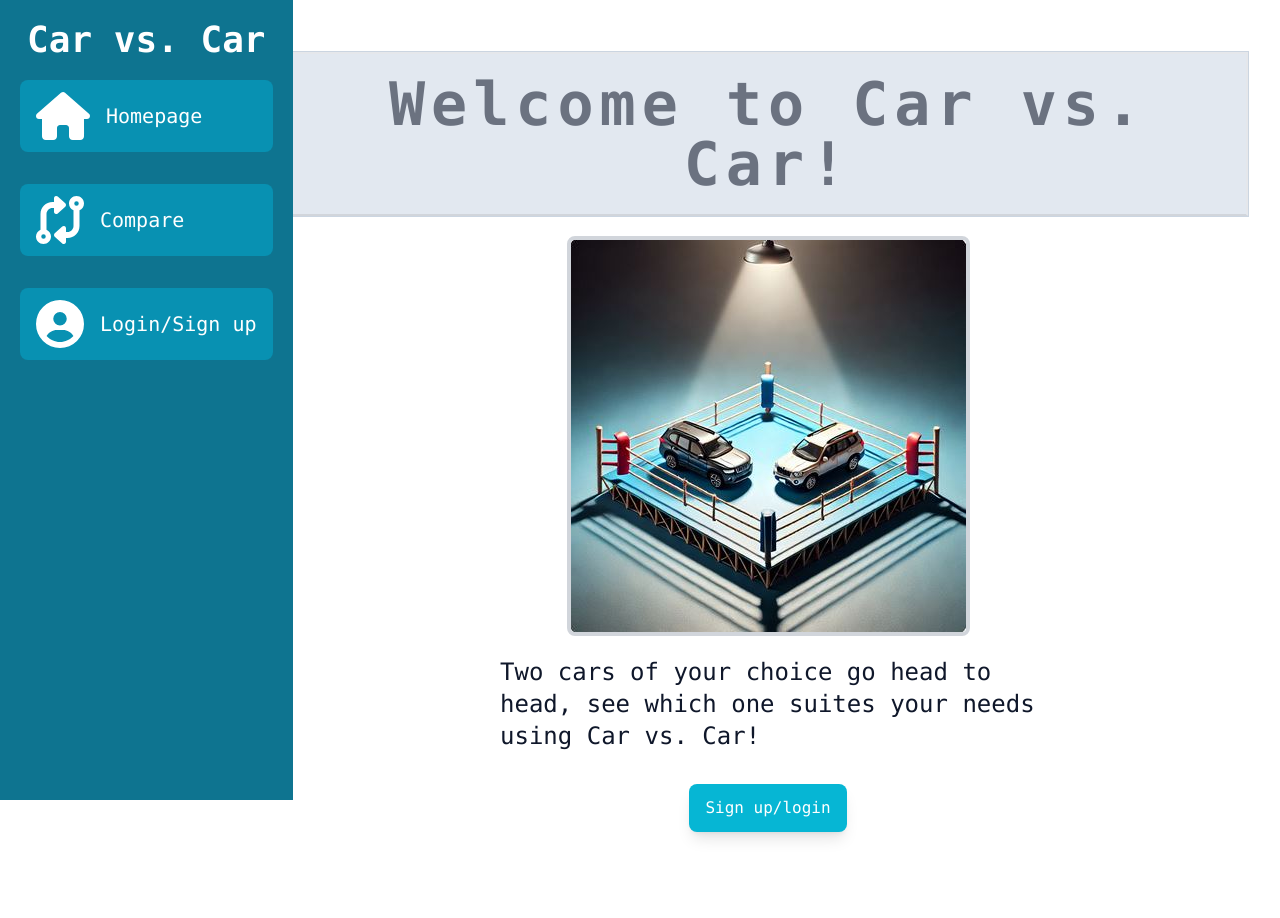
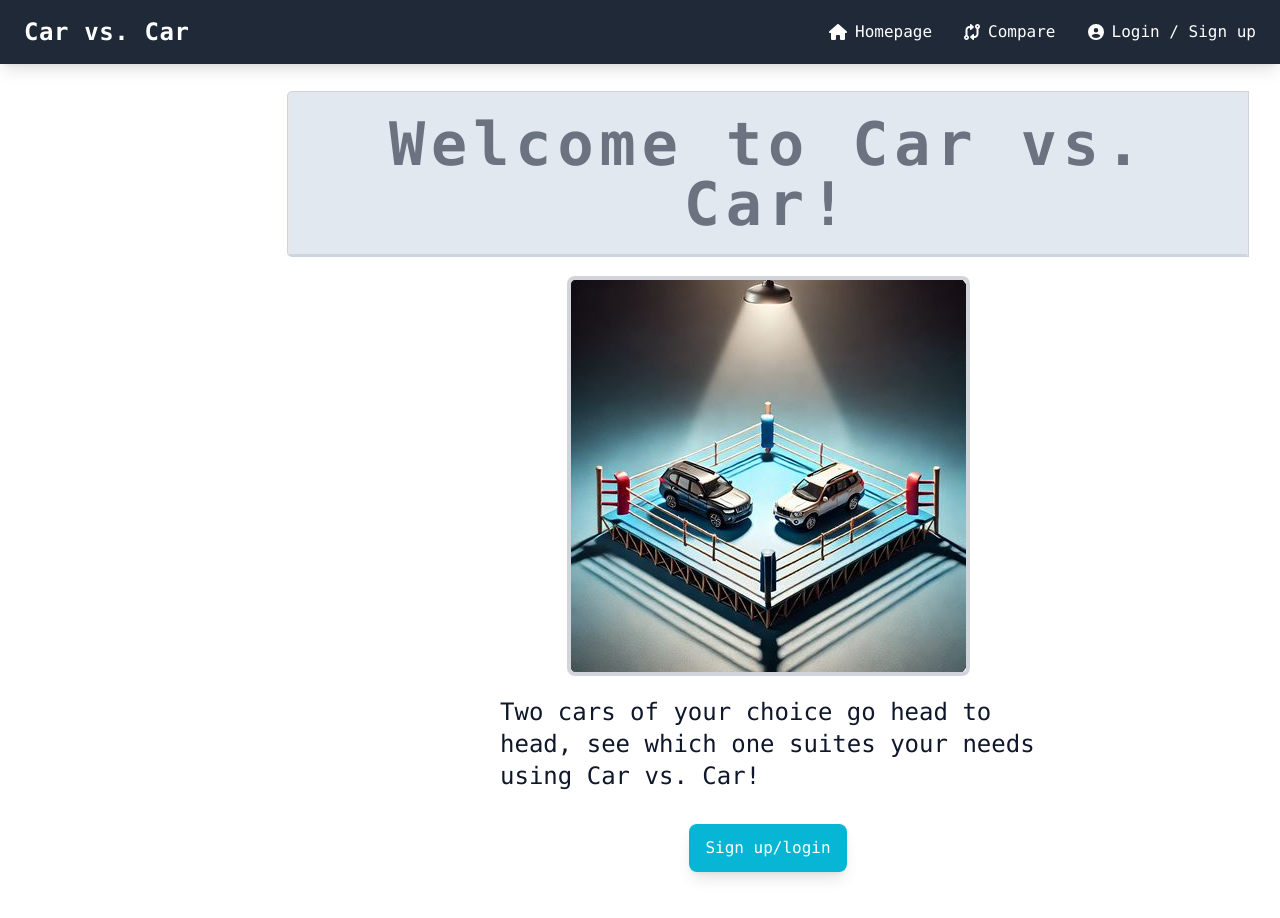
Before and after one commit to alramirez729/CarVsCar, a React (Create React App) app in the folder frontend/: page / in a window 1280 px wide. Shown: the top 918 px of the page. Before the commit the page ends 864 px from the top, so only its background shows below. Built offline with nearby package versions, Linux system fonts and the light colour scheme.

Commit message:
Sidebar --> Top aligned Navbar - ditched the sidebar for a sleek regular Navbar

```diff
--- a/frontend/src/App.js
+++ b/frontend/src/App.js
@@ -14,7 +14,7 @@ function App() {
   return (
     <AuthProvider>
       <Router>
-        <div className="flex bg-white">
+        <div className="flex bg-white my-10">
           <Navbar />  {/* This will display the Navbar on all pages */}
           <div className="ml-64 p-5 w-full"> {/* Adds margin to avoid overlapping with the fixed sidebar */}
             <Routes>
--- a/frontend/src/Navbar.js
+++ b/frontend/src/Navbar.js
@@ -13,40 +13,48 @@ function Navbar() {
   };
 
   return (
-    <aside className="navbar-style">
-      <nav className="p-1">
-        <ul className="space-y-8">
-          <li className="group relative">
-            <h1 className="text-4xl font-bold mb-5 text-center text-white font-mono">Car vs. Car</h1>
-            <Link to="/homepage" className="navbar-button-styling flex items-center space-x-4">
-              <FontAwesomeIcon icon={faHome} size="3x" />
-              <div className="font-mono text-xl flex-grow hidden lg:block">Homepage</div>
+    <nav className="bg-gray-800 text-white w-full py-4 shadow-lg fixed top-0 left-0 z-50">
+      <div className="container mx-auto flex items-center justify-between px-6">
+        {/* Brand / Logo */}
+        <Link to="/" className="text-2xl font-bold font-mono tracking-wide">
+          Car vs. Car
+        </Link>
+
+        {/* Navigation Links */}
+        <ul className="flex items-center space-x-8">
+          <li>
+            <Link to="/homepage" className="hover:text-cyan-400 transition duration-300 flex items-center space-x-2">
+              <FontAwesomeIcon icon={faHome} />
+              <span className="hidden sm:block font-mono">Homepage</span>
             </Link>
           </li>
-          <li className="group relative">
-            <Link to="/compare" className="navbar-button-styling flex items-center space-x-4">
-              <FontAwesomeIcon icon={faCodeCompare} size="3x" />
-              <div className="font-mono text-xl flex-grow hidden lg:block">Compare</div>
+          <li>
+            <Link to="/compare" className="hover:text-cyan-400 transition duration-300 flex items-center space-x-2">
+              <FontAwesomeIcon icon={faCodeCompare} />
+              <span className="hidden sm:block font-mono">Compare</span>
             </Link>
           </li>
           {!isLoggedIn ? (
-            <li className="group relative">
-              <Link to="/loginpage" className="navbar-button-styling flex items-center space-x-4">
-                <FontAwesomeIcon icon={faUserCircle} size="3x" />
-                <div className="font-mono text-xl flex-grow hidden lg:block">Login/Sign up</div>
+            <li>
+              <Link to="/loginpage" className="hover:text-cyan-400 transition duration-300 flex items-center space-x-2">
+                <FontAwesomeIcon icon={faUserCircle} />
+                <span className="hidden sm:block font-mono">Login / Sign up</span>
               </Link>
             </li>
           ) : (
-            <li className="group relative">
-              <button onClick={handleLogout} className="navbar-button-styling flex items-center space-x-4">
-                <FontAwesomeIcon icon={faSignOutAlt} size="3x" />
-                <div className="font-mono text-xl flex-grow hidden lg:block">Logout</div>
+            <li>
+              <button
+                onClick={handleLogout}
+                className="hover:text-cyan-400 transition duration-300 flex items-center space-x-2"
+              >
+                <FontAwesomeIcon icon={faSignOutAlt} />
+                <span className="hidden sm:block font-mono">Logout</span>
               </button>
             </li>
           )}
         </ul>
-      </nav>
-    </aside>
+      </div>
+    </nav>
   );
 }
 
```
